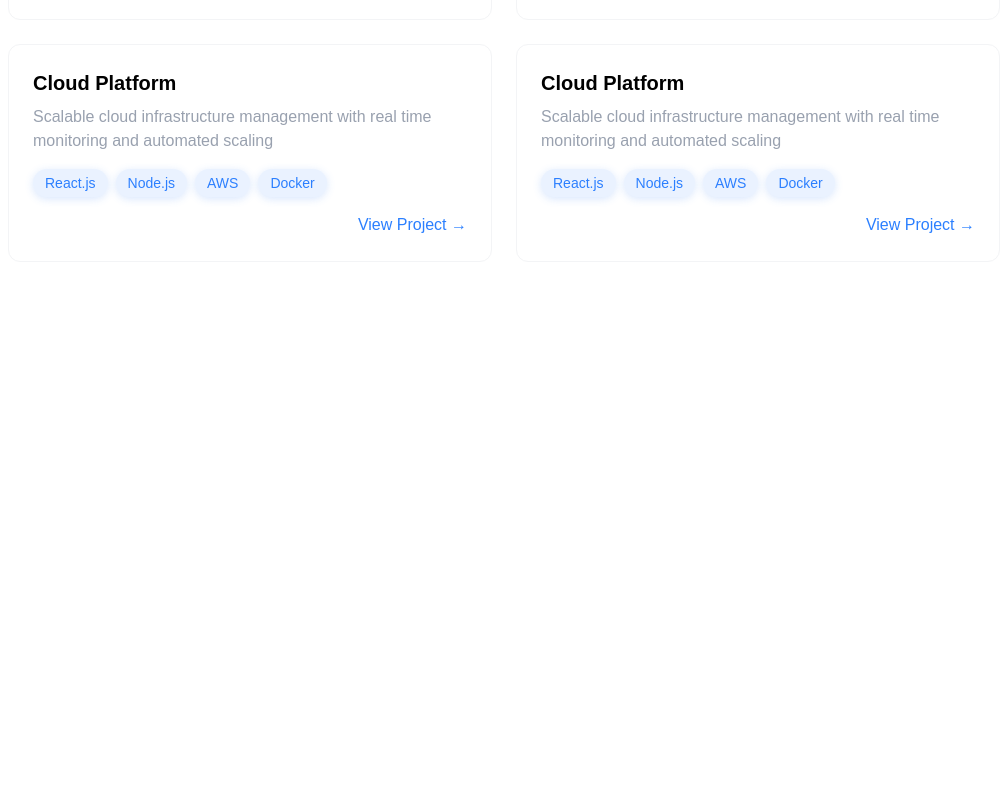
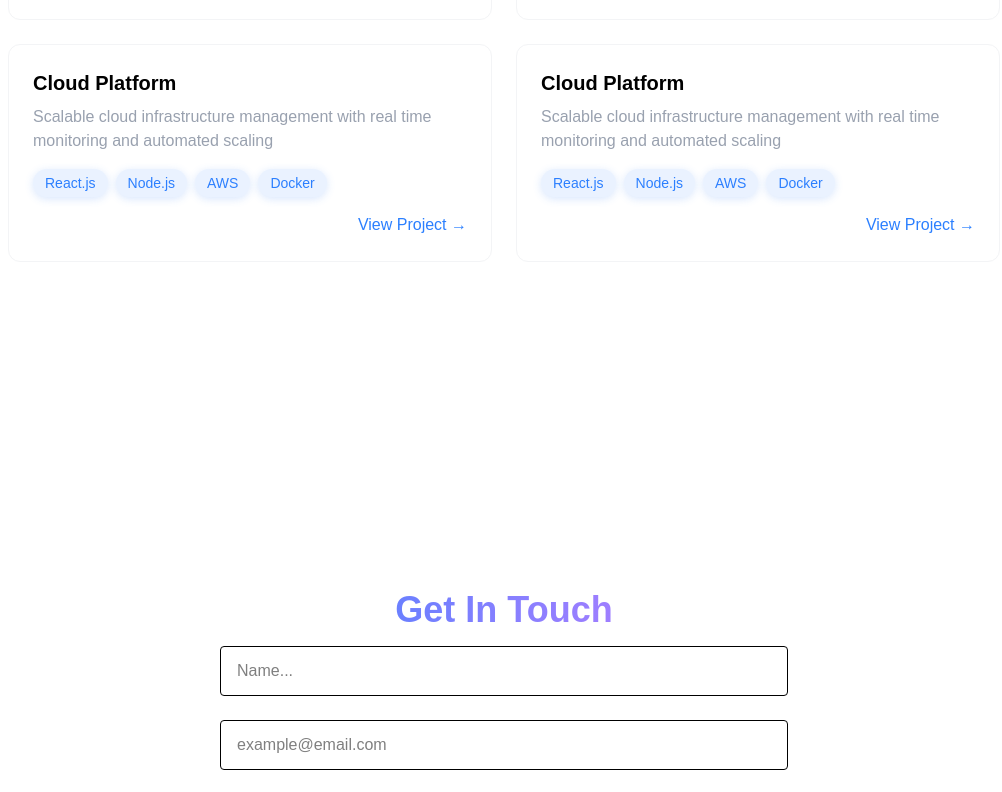
Before and after one commit to DannyTheOG/portfolio, a React (Vite) app: page / in a window 1280 px wide. Shown: the part 2000-2792 px from the top of the page, without its empty margins (136-1138 px from the left). Before the commit the page ends 2404 px from the top, so only its background shows below. Built offline with nearby package versions, Linux system fonts and the light colour scheme.

Commit message:
feat(ui): add Contact.jsx page docs: rename node.js.yml to deploy.yml

```diff
--- a/src/App.jsx
+++ b/src/App.jsx
@@ -5,6 +5,7 @@
 import { Home } from "./pages/home";
 import { About } from "./pages/about";
 import { Project } from "./pages/project";
+import { Contact } from "./pages/contact";
 
 import "./App.css";
 import "./index.css";
@@ -31,6 +32,7 @@
         <Home />
         <About />
         <Project />
+        <Contact />
       </div>
     </>
   )
--- a/src/components/navbar.jsx
+++ b/src/components/navbar.jsx
@@ -10,7 +10,7 @@
       <div className="max-w-5xl mx-auto px-4">
         <div className="flex justify-between items-center h-16">
           <a href="#home" className="font-mono text-xl font bold ">
-            dOG<span className="text-blue-700">.dev</span>
+            dnl<span className="text-blue-700">.dev</span>
           </a>
 
           {/* mobile menu */}
--- a/src/pages/about.jsx
+++ b/src/pages/about.jsx
@@ -28,7 +28,7 @@
           <div className="max-w-3xl mx-auto px-4">
             <h2 className="text-4xl font-bold mb-4 bg-gradient-to-r
               from-blue-500 to-purple-400 bg-clip-text text-transparent text-center"
-              >
+            >
               The Journey So Far
             </h2>
 
--- /dev/null
+++ b/src/pages/contact.jsx
@@ -0,0 +1,104 @@
+import { useState } from "react";
+import { RevealOnScroll } from "../components/reveal-on-scroll";
+import emailjs from "emailjs-com";
+
+export const Contact = () => {
+
+  const [formData, setFormData] = useState({
+    name: "",
+    email: "",
+    message: ""
+  });
+
+
+  const handleSubmit = ( e ) => {
+    e.preventDefault();
+
+    emailjs
+      .sendForm(
+        import.meta.env.VITE_SERVICE_ID,
+        import.meta.env.VITE_TEMPLATE_ID,
+        e.target,
+        import.meta.env.VITE_PUBLIC_KEY
+      )
+      .then( () => {
+        alert( "Message Sent" );
+        setFormData({
+          name: "",
+          email: "",
+          message: ""
+        });
+      })
+      .catch(() => alert( "Oops!, Something went wrong. Please try again." ));
+  }
+
+  return (
+    <>
+      <section
+        id="contact"
+        className="min-h-screen flex items-center justify-center py-20"
+      >
+        <RevealOnScroll>
+          <div className="px-4 w-150">
+            <h2 className="text-4xl font-bold mb-4 bg-gradient-to-r
+              from-blue-500 to-purple-400 bg-clip-text text-transparent text-center"
+            >
+              Get In Touch
+            </h2>
+            <form className="space-y-6" onSubmit={handleSubmit}>
+              <div className="relative">
+                <input
+                  id="name"
+                  type="text"
+                  name="name"
+                  value={formData.name}
+                  className="w-full border border:gray/50 rounded px-4 py-3 transition
+                  focus:outline-none focus:border-blue-500 focus:bg-blue-500/5"
+                  required
+                  placeholder="Name..."
+                  onChange={ (e) => setFormData( {...FormData, name: e.target.value} )}
+                />
+              </div>
+
+              <div className="relative">
+                <input
+                  id="name"
+                  type="email"
+                  name="email"
+                  value={formData.email}
+                  className="w-full border border:gray/50 rounded px-4 py-3 transition
+                  focus:outline-none focus:border-blue-500 focus:bg-blue-500/5"
+                  required
+                  placeholder="example@email.com"
+                  onChange={ (e) => setFormData( {...FormData, email: e.target.value} )}
+                />
+              </div>
+
+              <div className="relative">
+                <textarea
+                  id="message"
+                  name="message"
+                  value={formData.message}
+                  rows={5 }
+                  className="w-full border border:gray/50 rounded px-4 py-3 transition
+                  focus:outline-none focus:border-blue-500 focus:bg-blue-500/5"
+                  required
+                  placeholder="Your message...."
+                  onChange={ (e) => setFormData( {...FormData, message: e.target.value} )}
+                />
+              </div>
+
+              <button
+                type="submit"
+                className="w-full bg-blue-500 text-white py-3 px-6 rounded font-medium transition relative
+                overflow:hidden hover:-translate-y-0.5 hover:shadow-[0_0_15px_rgba(59,130,246,0.2)]"
+              >
+                Send Message
+              </button>
+            </form>
+          </div>
+        </RevealOnScroll>
+      </section>
+    </>
+  )
+}
```
Also changed, not shown: 1 other file (tests, documents, lock files or other folders).
